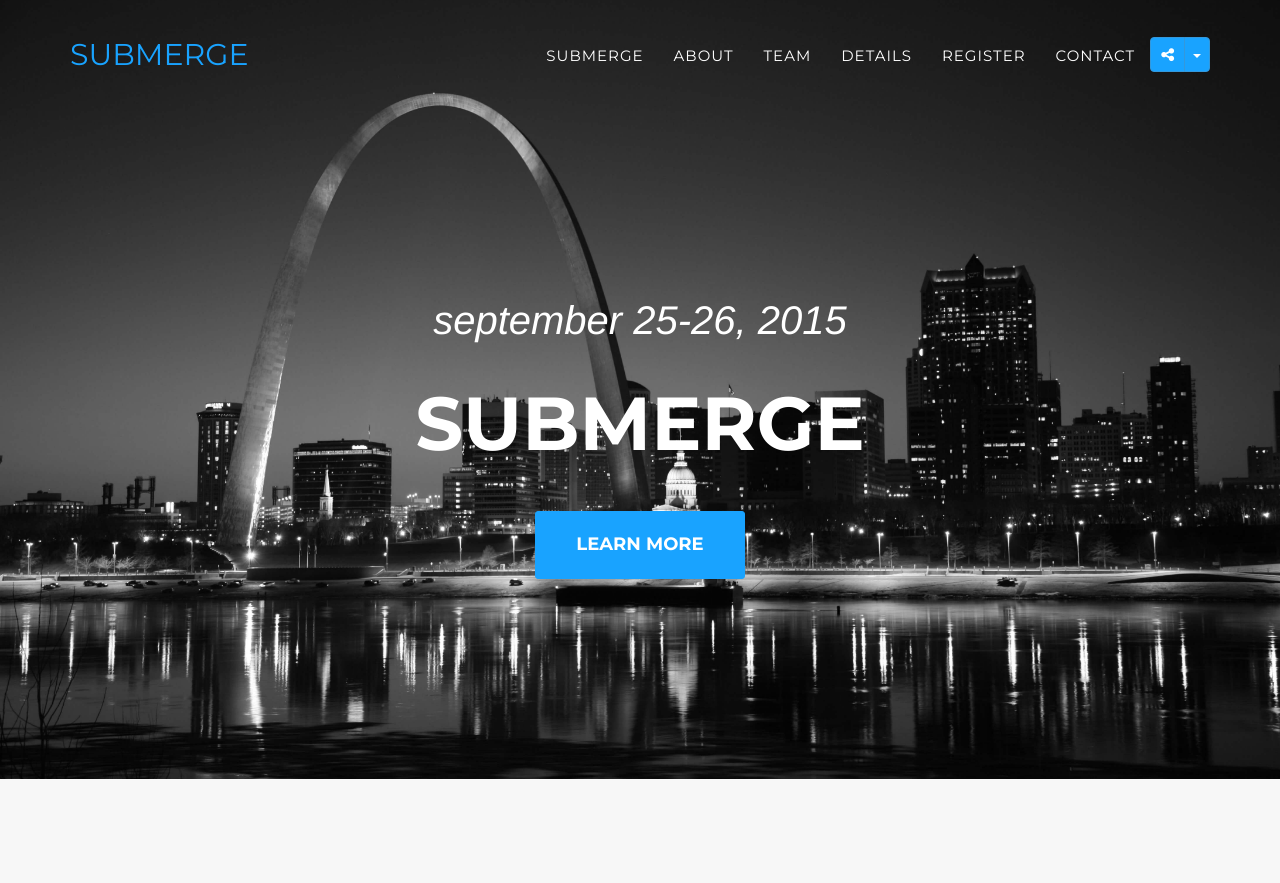
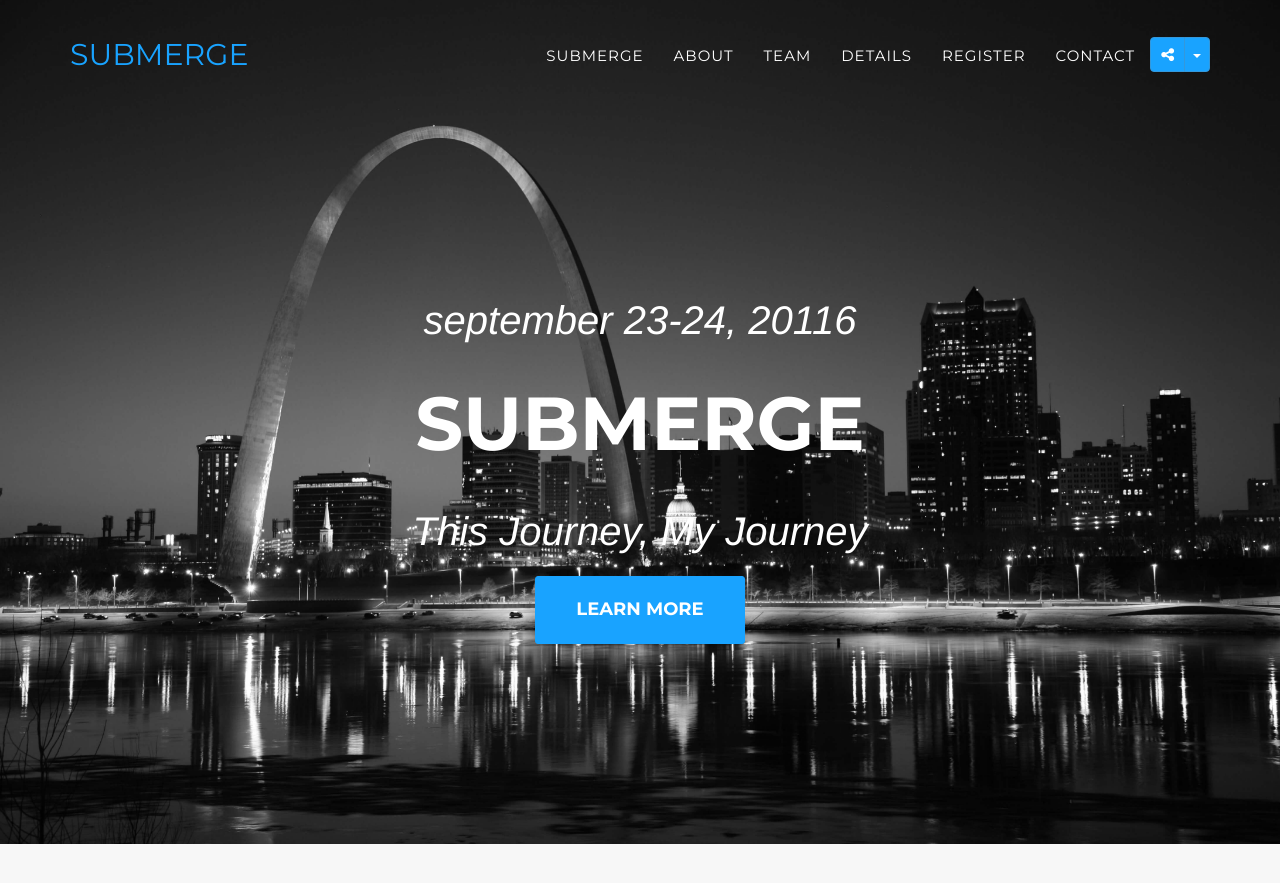
Before and after one commit to stlchristianedu/submergestl.com, a Jekyll site: the page built from index.html, in a window 1280 px wide and 900 px high. Shown: the top 883 px of the window. Built offline with Jekyll 4.4.1, drawn with Linux system fonts in a browser that asks for light colours; nearby versions of some CDN libraries; some web fonts are replaced.

Commit message:
Changing dates and adding a tagline
In preparation for making the site more accurate for the 2016
conference. More updates to come.

```diff
--- a/_includes/header.html
+++ b/_includes/header.html
@@ -93,8 +93,9 @@
     <header>
         <div class="container">
             <div class="intro-text">
-                <div class="intro-lead-in">september 25-26, 2015</div><br />
+                <div class="intro-lead-in">september 23-24, 20116</div><br />
                 <div class="intro-heading">Submerge</div>
+                <div class="intro-lead-in">This Journey, My Journey</div>
                 <a href="#submerge" class="page-scroll btn btn-xl">Learn More</a>
             </div>
         </div>
```
